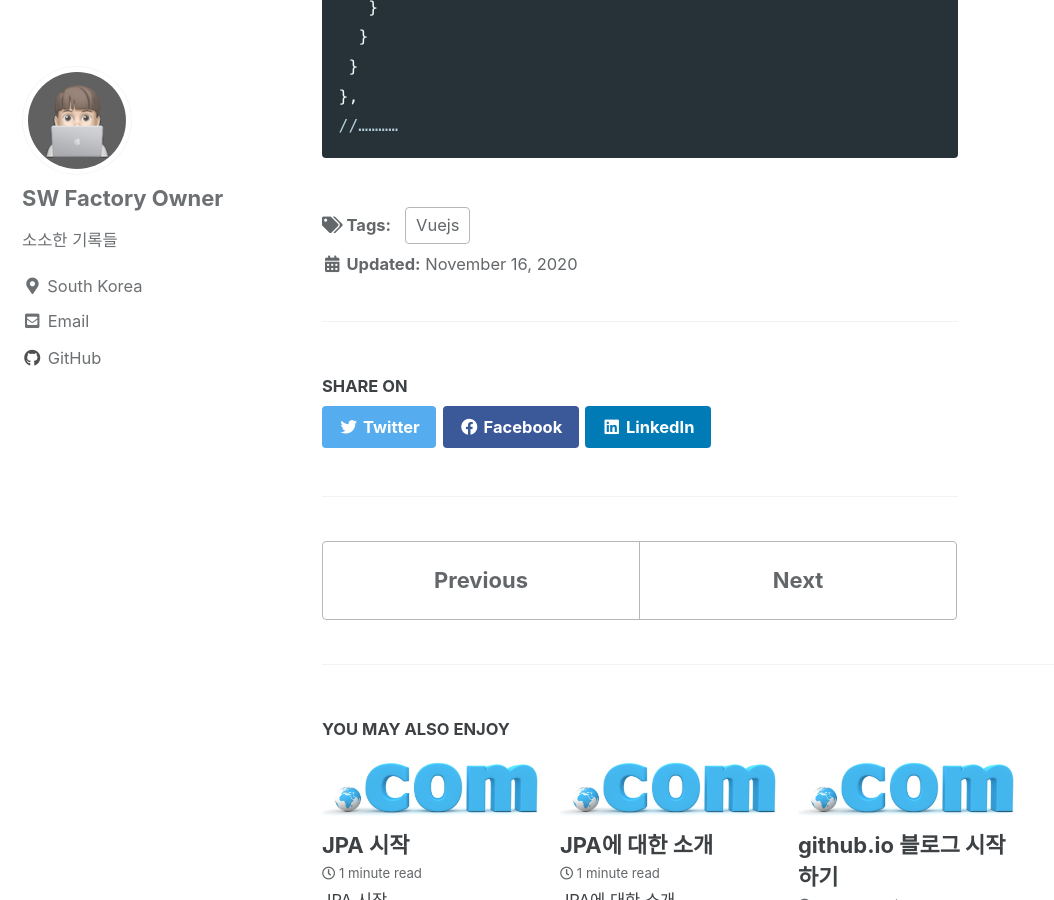
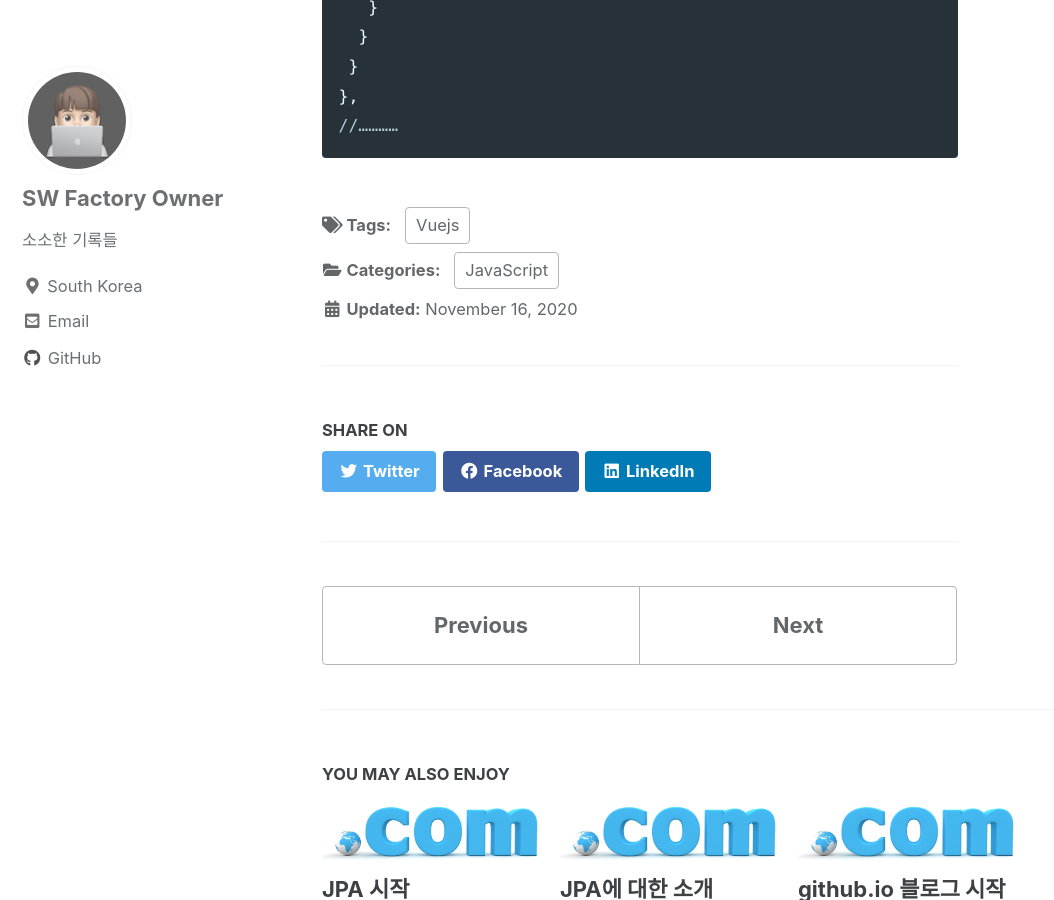
Before and after one commit to LeeRyangHwa/LeeRyangHwa.github.io, a Jekyll site: the page built from _posts/2020-11-16-post-20201116.md, in a window 1280 px wide and 900 px high, scrolled down 1370 px. Shown: the whole window, without its empty margins (0-1054 px from the left). Built offline with Jekyll 4.4.1, drawn with Linux system fonts in a browser that asks for light colours; cached includes are drawn as plain includes.

Commit message:
set memu

```diff
--- a/_posts/2020-11-16-post-20201116.md
+++ b/_posts/2020-11-16-post-20201116.md
@@ -2,6 +2,8 @@
 title: "2020.11.16"
 excerpt: "Vuejs 정리"
 
+categories:
+  - 'JavaScript'
 tags:
   - Vuejs
 
```
Also changed, not shown: 12 other files.
